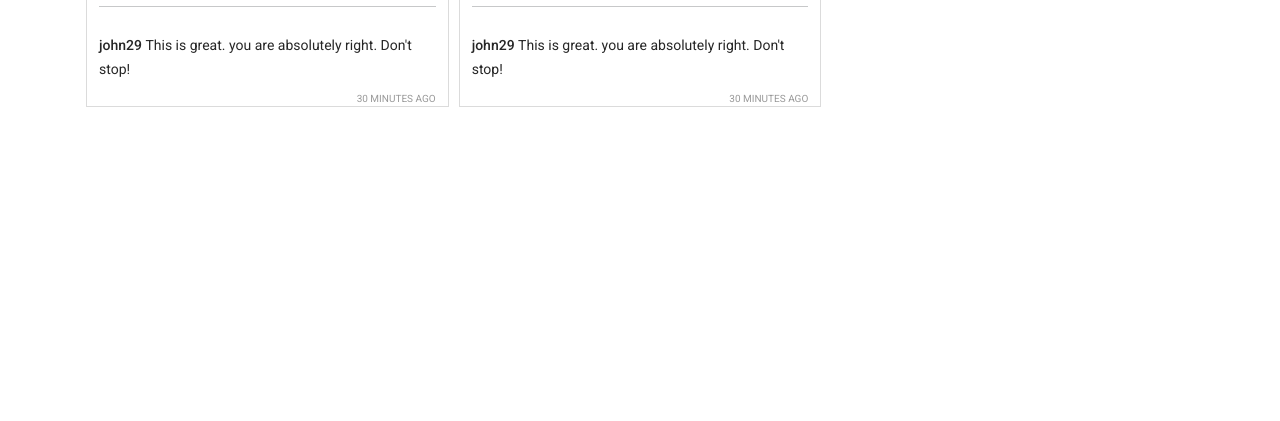
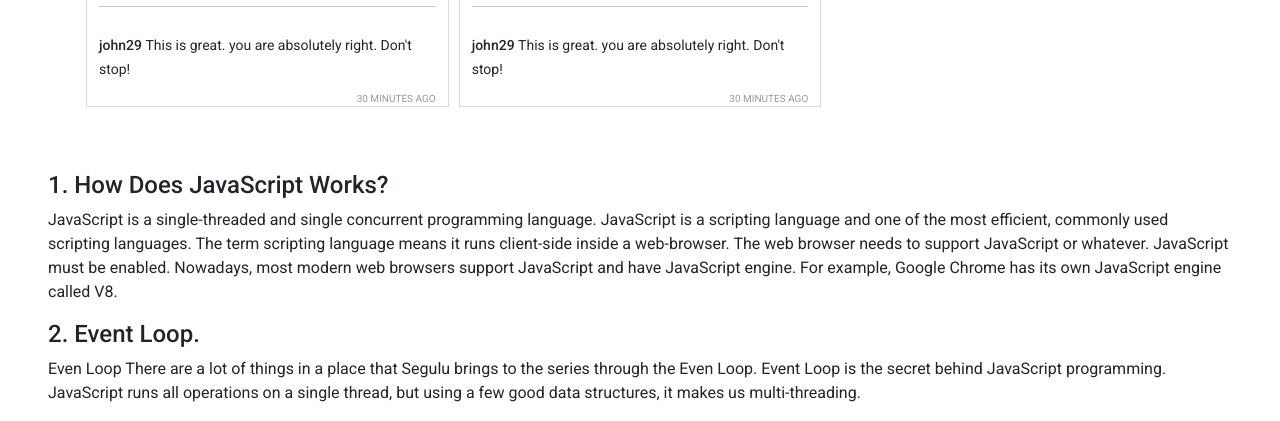
Before and after one commit to ashrafalisimon/insta-shohor-debug, a plain HTML site: page index.html in a window 1280 px wide. Shown: the part 1425-1846 px from the top of the page. Before the commit the page ends 1548 px from the top, so only its background shows below. Drawn offline with nearby package versions, Linux system fonts and the light colour scheme.

Commit message:
complete

```diff
--- a/index.html
+++ b/index.html
@@ -77,6 +77,18 @@
                 <h1>Reported posts</h1>
             </div>
         </main>
+
+        <section class="pt-5">
+            <div class="px-5">
+                <h4>1. How Does JavaScript Works?</h4>
+                <p>JavaScript is a single-threaded and single concurrent programming language. JavaScript is a scripting language and one of the most efficient, commonly used scripting languages. The term scripting language means it runs client-side inside a web-browser. The web browser needs to support JavaScript or whatever. JavaScript must be enabled. Nowadays, most modern web browsers support JavaScript and have JavaScript engine. For example, Google Chrome has its own JavaScript engine called V8.</p>
+            </div>
+            <div class="px-5">
+                <h4>2. Event Loop.</h4>
+                <p>Even Loop There are a lot of things in a place that Segulu brings to the series through the Even Loop.
+                    Event Loop is the secret behind JavaScript programming. JavaScript runs all operations on a single thread, but using a few good data structures, it makes us multi-threading.</p>
+            </div>
+        </section>
         <footer></footer>
 
         <!-- add javascript  file  -->
```
